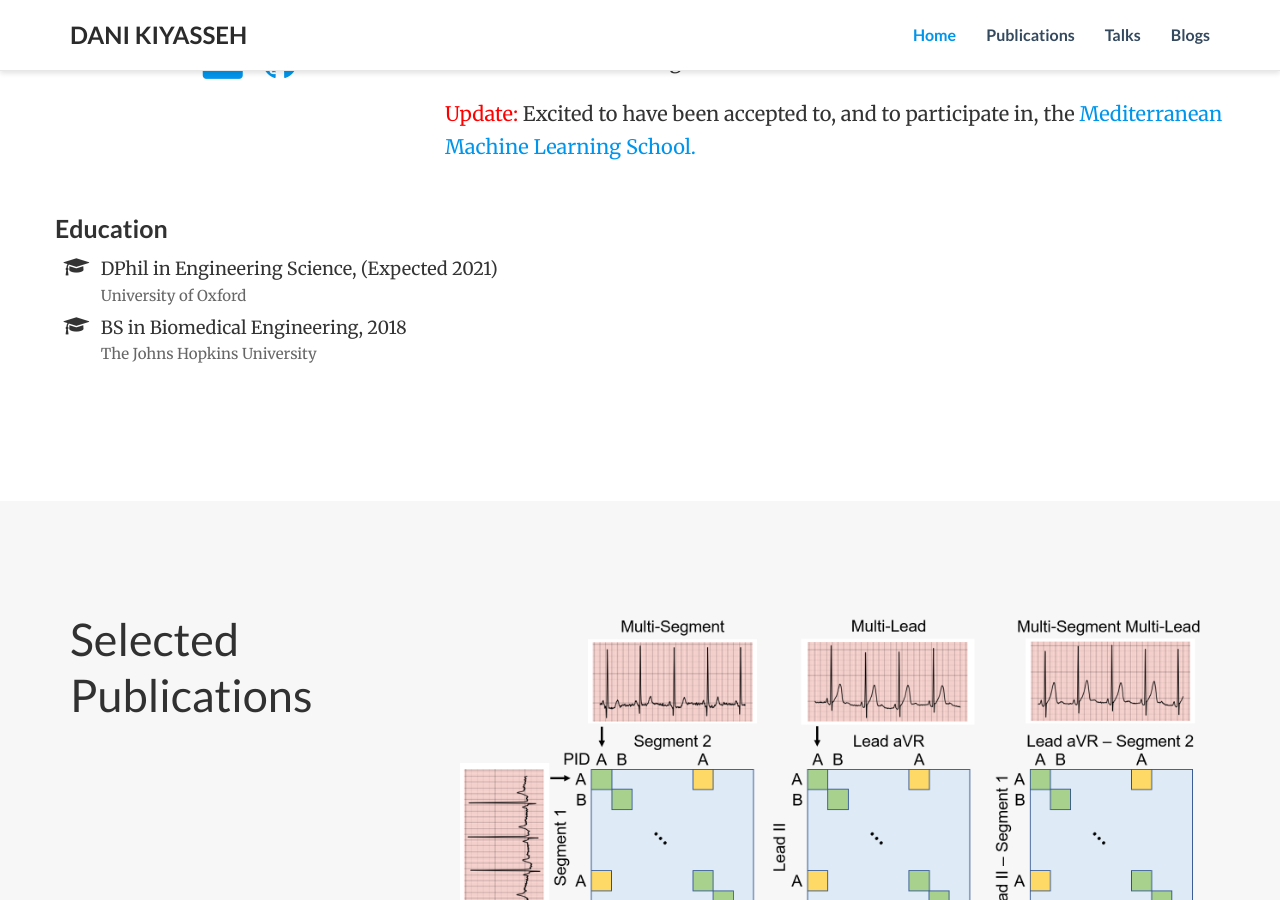
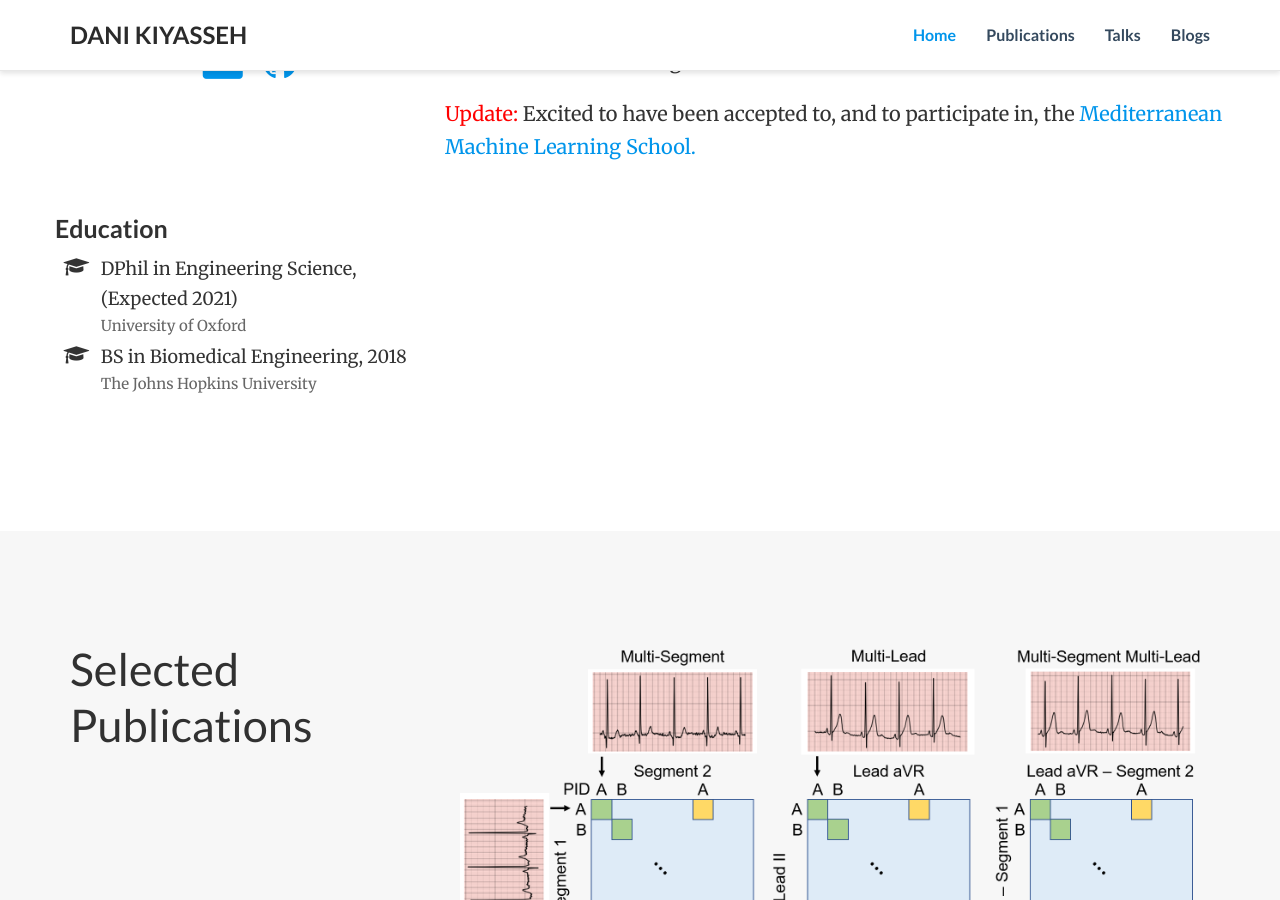
Before and after one commit to danikiyasseh/danikiyasseh.github.io, a Jekyll site: the page index.html, which Jekyll copies as it is, in a window 1280 px wide and 900 px high, scrolled down 546 px. Built offline with Jekyll 4.4.1, drawn with Linux system fonts in a browser that asks for light colours; nearby versions of some CDN libraries; a style sheet for code colours, icons or effects is not loaded.

Commit message:
Update index.html

```diff
--- a/index.html
+++ b/index.html
@@ -164,7 +164,7 @@
 
 <div class="row">
 
-      <div class="col-sm-7">
+      <div class="col-sm-4">
         <h3>Education</h3>
         <ul class="ul-edu fa-ul">
 
```
